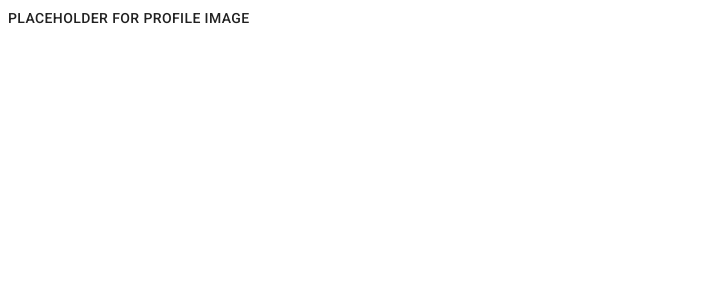
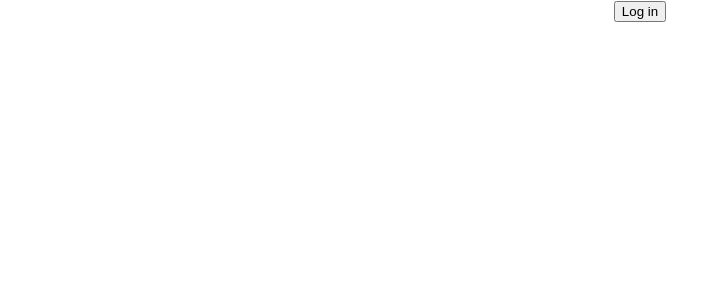
Before and after one commit to ArchDev-Percival/CodeAssignment, a React (Create React App) app: page / in a window 1280 px wide. Shown: the top 300 px of the page, without its empty margins (0-720 px from the left). Built offline with nearby package versions, Linux system fonts and the light colour scheme.

Commit message:
auth0_feat: Implement Login using Auth0 SDK
1. Wrap the App Component within Auth0Provider
2. Create a configuration JSON to store the Auth0 domain and clientID
3. Create a LoginButton
4. Create "Authenticate UI" which swaps between a LoginButtona and Menu based on authentication state

```diff
--- a/src/App.js
+++ b/src/App.js
@@ -1,11 +1,11 @@
 import logo from './logo.svg';
 import './App.css';
-import MenuListComposition from './Components/MenuListComposition.js'
+import {AuthenticateUI} from './Components/AuthenticateUI.js'
 
 function App() {
   return (
     <div className="App">
-      <MenuListComposition/>
+      <AuthenticateUI/>
     </div>
   );
 }
--- /dev/null
+++ b/src/Components/AuthenticateUI.js
@@ -0,0 +1,18 @@
+import React from 'react';
+import {LoginButton} from './LoginButton';
+import MenuListComposition from './MenuListComposition';
+import { useAuth0 } from '@auth0/auth0-react';
+
+export const AuthenticateUI = () => {
+  const {
+    isAuthenticated,
+    loginWithRedirect,
+  } = useAuth0();
+
+  if (isAuthenticated) {
+    return <MenuListComposition/>
+  }
+  else {
+    return <LoginButton loginWithRedirect={loginWithRedirect}/>;
+  }
+}
--- /dev/null
+++ b/src/Components/LoginButton.js
@@ -0,0 +1,6 @@
+import React from 'react';
+import { useAuth0 } from '@auth0/auth0-react';
+
+export const LoginButton = ({loginWithRedirect}) => {
+  return <button onClick={loginWithRedirect}>Log in</button>;
+}
--- /dev/null
+++ b/src/auth0_config.json
@@ -0,0 +1,4 @@
+{
+    "domain": "dev-5ow68qc9.us.auth0.com",
+    "clientID": "ernsNz9TcDWpnSUNLP5t4APW2ZN8rXlo"
+}
--- a/src/index.js
+++ b/src/index.js
@@ -3,11 +3,18 @@ import ReactDOM from 'react-dom';
 import './index.css';
 import App from './App';
 import reportWebVitals from './reportWebVitals';
+import { Auth0Provider } from "@auth0/auth0-react";
+import config from './auth0_config.json';
 
 ReactDOM.render(
+  <Auth0Provider
+    domain={config.domain}
+    clientId={config.clientID}
+    redirectUri={window.location.origin}
+  >
   <React.StrictMode>
     <App />
-  </React.StrictMode>,
+  </React.StrictMode></Auth0Provider>,
   document.getElementById('root')
 );
 
```
